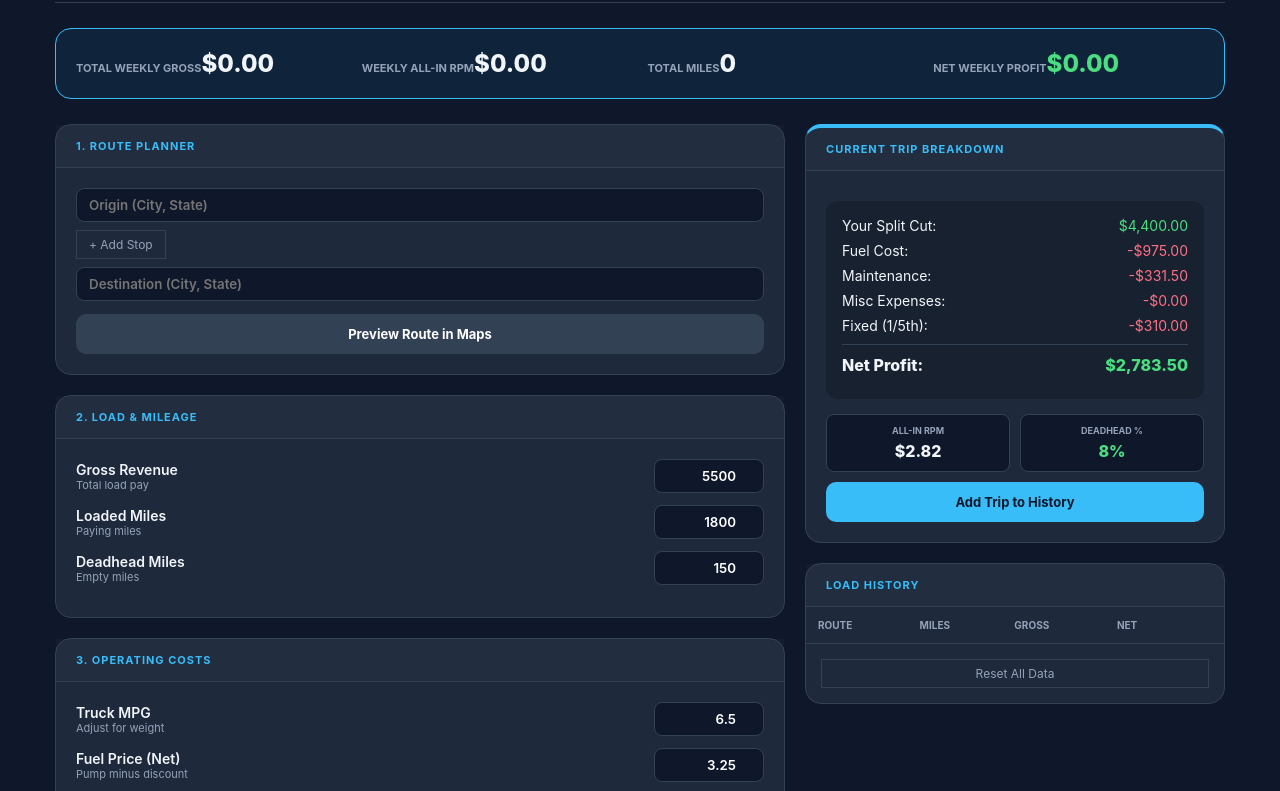
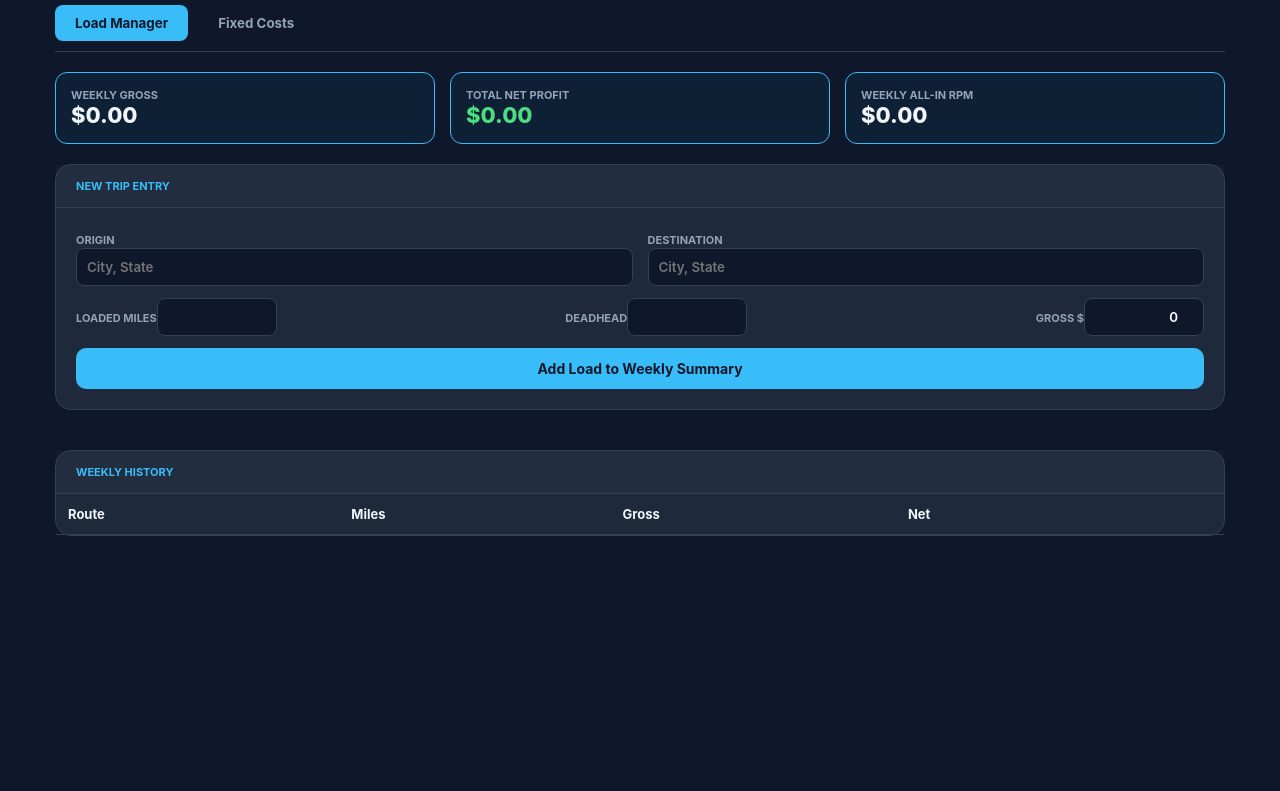
Before and after one commit to aaschkenase/drivercalculator, a plain HTML site: page index.html in a window 1280 px wide. Shown: the part 54-845 px from the top of the page. After the commit the page ends 800 px from the top, so only its background shows below. Drawn offline with Linux system fonts and the light colour scheme.

Commit message:
Update index.html

```diff
--- a/index.html
+++ b/index.html
@@ -3,7 +3,7 @@
 <head>
     <meta charset="utf-8" />
     <meta name="viewport" content="width=device-width,initial-scale=1,maximum-scale=1,user-scalable=0" />
-    <title>Tag Driver | Route & Profit Planner</title>
+    <title>Tag Driver | Automated Logistics</title>
     <style>
         :root {
             --bg: #0f172a; --card: #1e293b; --border: #334155;
@@ -14,47 +14,40 @@
         body { margin: 0; background: var(--bg); color: var(--text); padding-bottom: 60px; }
         .container { max-width: 1200px; margin: 0 auto; padding: 15px; }
 
-        header { display: flex; justify-content: space-between; align-items: center; margin-bottom: 25px; border-bottom: 1px solid var(--border); padding-bottom: 15px; }
-        .logo { font-size: 22px; font-weight: 800; color: var(--accent); }
+        /* Navigation Tabs */
+        nav { display: flex; gap: 10px; margin-bottom: 20px; border-bottom: 1px solid var(--border); padding-bottom: 10px; }
+        .nav-btn { padding: 10px 20px; border-radius: 8px; border: none; background: transparent; color: var(--muted); cursor: pointer; font-weight: 700; }
+        .nav-btn.active { background: var(--accent); color: var(--bg); }
 
-        .main-grid { display: grid; grid-template-columns: 1fr; gap: 20px; }
-        @media (min-width: 1000px) { .main-grid { grid-template-columns: 1fr 420px; } }
+        .tab-content { display: none; }
+        .tab-content.active { display: block; }
+
+        header { display: flex; justify-content: space-between; align-items: center; margin-bottom: 20px; }
+        .logo { font-size: 20px; font-weight: 800; color: var(--accent); }
 
         .card { background: var(--card); border: 1px solid var(--border); border-radius: 16px; margin-bottom: 20px; }
-        .card-header { padding: 14px 20px; border-bottom: 1px solid var(--border); background: #ffffff05; font-weight: 700; font-size: 11px; color: var(--accent); text-transform: uppercase; letter-spacing: 1px; }
+        .card-header { padding: 14px 20px; border-bottom: 1px solid var(--border); background: #ffffff05; font-weight: 700; font-size: 11px; color: var(--accent); text-transform: uppercase; }
         .card-body { padding: 20px; }
 
-        .weekly-summary-bar {
-            display: grid; grid-template-columns: repeat(auto-fit, minmax(150px, 1fr));
-            gap: 15px; background: #0ea5e915; border: 1px solid var(--accent);
-            padding: 20px; border-radius: 16px; margin-bottom: 25px;
-        }
-        .summary-label { font-size: 11px; text-transform: uppercase; color: var(--muted); font-weight: 700; margin-bottom: 5px; }
-        .summary-value { font-size: 24px; font-weight: 800; color: var(--text); }
+        .input-row { display: flex; justify-content: space-between; align-items: center; margin-bottom: 12px; gap: 15px; }
+        input { background: #0f172a; border: 1px solid var(--border); color: white; padding: 10px; border-radius: 8px; font-weight: 600; width: 100%; }
+        .val-input { width: 120px; text-align: right; }
 
-        .input-row { display: flex; justify-content: space-between; align-items: center; margin-bottom: 12px; gap: 15px; }
-        .label-grp { flex: 1; }
-        .label-grp label { display: block; font-size: 14px; font-weight: 600; }
-        .label-grp span { font-size: 11px; color: var(--muted); display: block; }
+        .summary-grid { display: grid; grid-template-columns: repeat(auto-fit, minmax(200px, 1fr)); gap: 15px; margin-bottom: 20px; }
+        .summary-box { background: #0ea5e910; border: 1px solid var(--accent); padding: 15px; border-radius: 12px; }
+        .label { font-size: 11px; color: var(--muted); text-transform: uppercase; font-weight: 700; }
+        .value { font-size: 22px; font-weight: 800; }
 
-        input, select { background: #0f172a; border: 1px solid var(--border); color: white; padding: 8px 12px; border-radius: 8px; font-weight: 600; }
-        .val-input { width: 110px; text-align: right; }
-        .full-input { width: 100%; text-align: left; margin-bottom: 8px; }
+        .btn { padding: 12px; border-radius: 10px; border: none; font-weight: 700; cursor: pointer; width: 100%; font-size: 14px; }
+        .btn-primary { background: var(--accent); color: var(--bg); }
+        .btn-ghost { background: var(--border); color: white; margin-top: 10px; }
 
-        .stop-row { display: flex; gap: 8px; margin-bottom: 8px; }
-        .btn { padding: 12px; border-radius: 10px; border: none; font-weight: 700; cursor: pointer; width: 100%; transition: 0.2s; font-size: 13px; }
-        .btn-primary { background: var(--accent); color: var(--bg); margin-top: 10px; }
-        .btn-sec { background: var(--border); color: white; margin-top: 5px; }
-        .btn-outline { background: transparent; border: 1px solid var(--border); color: var(--muted); font-size: 12px; width: auto; padding: 6px 12px; }
-
-        .breakdown-list { margin-top: 10px; background: rgba(0,0,0,0.2); border-radius: 12px; padding: 16px; }
-        .breakdown-item { display: flex; justify-content: space-between; align-items: center; font-size: 14px; margin-bottom: 8px; }
         .pos { color: var(--success); }
         .neg { color: var(--danger); }
+        .loading-text { font-size: 12px; color: var(--warning); display: none; }
 
         table { width: 100%; border-collapse: collapse; }
-        th { text-align: left; font-size: 10px; color: var(--muted); padding: 12px; border-bottom: 1px solid var(--border); text-transform: uppercase; }
-        td { padding: 12px; border-bottom: 1px solid var(--border); font-size: 13px; }
+        td, th { padding: 12px; text-align: left; border-bottom: 1px solid var(--border); font-size: 13px; }
     </style>
 </head>
 <body>
@@ -62,190 +55,155 @@
 <div class="container">
     <header>
         <div class="logo">TAG<span>DRIVER</span> PRO</div>
-        <div id="date-display" style="font-size:12px; color:var(--muted); font-weight: 600;"></div>
+        <div id="status" class="loading-text">Calculating Route...</div>
     </header>
 
-    <div class="weekly-summary-bar">
-        <div class="summary-item"><span class="summary-label">Total Weekly Gross</span><span class="summary-value" id="week_gross">$0.00</span></div>
-        <div class="summary-item"><span class="summary-label">Weekly All-In RPM</span><span class="summary-value" id="week_rpm">$0.00</span></div>
-        <div class="summary-item"><span class="summary-label">Total Miles</span><span class="summary-value" id="week_miles">0</span></div>
-        <div class="summary-item"><span class="summary-label">Net Weekly Profit</span><span class="summary-value pos" id="week_profit">$0.00</span></div>
-    </div>
+    <nav>
+        <button class="nav-btn active" onclick="showTab('dashboard')">Load Manager</button>
+        <button class="nav-btn" onclick="showTab('fixed')">Fixed Costs</button>
+    </nav>
 
-    <div class="main-grid">
-        <div class="left-col">
+    <div id="dashboard" class="tab-content active">
+        <div class="summary-grid">
+            <div class="summary-box"><div class="label">Weekly Gross</div><div class="value" id="week_gross">$0.00</div></div>
+            <div class="summary-box"><div class="label">Total Net Profit</div><div class="value pos" id="week_profit">$0.00</div></div>
+            <div class="summary-box"><div class="label">Weekly All-In RPM</div><div class="value" id="week_rpm">$0.00</div></div>
+        </div>
+
+        <div style="display: grid; grid-template-columns: 1fr; gap: 20px;" id="main-layout">
             <div class="card">
-                <div class="card-header">1. Route Planner</div>
+                <div class="card-header">New Trip Entry</div>
                 <div class="card-body">
-                    <input id="origin" class="full-input" type="text" placeholder="Origin (City, State)">
-                    <div id="stops-container"></div>
-                    <button class="btn-outline" onclick="addStop()" style="margin-bottom: 8px;">+ Add Stop</button>
-                    <input id="destination" class="full-input" type="text" placeholder="Destination (City, State)">
-                    <button class="btn btn-sec" onclick="previewRoute()">Preview Route in Maps</button>
+                    <div class="input-row">
+                        <div style="flex:1"><label class="label">Origin</label><input id="origin" placeholder="City, State" onblur="autoCalcMiles()"></div>
+                        <div style="flex:1"><label class="label">Destination</label><input id="dest" placeholder="City, State" onblur="autoCalcMiles()"></div>
+                    </div>
+                    <div class="input-row">
+                        <div><label class="label">Loaded Miles</label><input id="miles_loaded" class="val-input" type="number" oninput="calc()"></div>
+                        <div><label class="label">Deadhead</label><input id="miles_deadhead" class="val-input" type="number" oninput="calc()"></div>
+                        <div><label class="label">Gross $</label><input id="gross" class="val-input" type="number" value="0" oninput="calc()"></div>
+                    </div>
+                    <button class="btn btn-primary" onclick="addLoad()">Add Load to Weekly Summary</button>
                 </div>
             </div>
 
             <div class="card">
-                <div class="card-header">2. Load & Mileage</div>
-                <div class="card-body">
-                    <div class="input-row">
-                        <div class="label-grp"><label>Gross Revenue</label><span>Total load pay</span></div>
-                        <input id="gross" class="val-input" type="number" value="5500" oninput="calc()">
-                    </div>
-                    <div class="input-row">
-                        <div class="label-grp"><label>Loaded Miles</label><span>Paying miles</span></div>
-                        <input id="miles_loaded" class="val-input" type="number" value="1800" oninput="calc()">
-                    </div>
-                    <div class="input-row">
-                        <div class="label-grp"><label>Deadhead Miles</label><span>Empty miles</span></div>
-                        <input id="miles_deadhead" class="val-input" type="number" value="150" oninput="calc()">
-                    </div>
-                </div>
-            </div>
-
-            <div class="card">
-                <div class="card-header">3. Operating Costs</div>
-                <div class="card-body">
-                    <div class="input-row">
-                        <div class="label-grp"><label>Truck MPG</label><span>Adjust for weight</span></div>
-                        <input id="mpg" class="val-input" type="number" step="0.1" value="6.5" oninput="calc()">
-                    </div>
-                    <div class="input-row">
-                        <div class="label-grp"><label>Fuel Price (Net)</label><span>Pump minus discount</span></div>
-                        <input id="fuel_net" class="val-input" type="number" step="0.01" value="3.25" oninput="calc()">
-                    </div>
-                    <div class="input-row">
-                        <div class="label-grp"><label>Maint Savings</label><span>Cents per mile</span></div>
-                        <input id="maint_rate" class="val-input" type="number" step="0.01" value="0.17" oninput="calc()">
-                    </div>
-                </div>
-            </div>
-
-            <div class="card">
-                <div class="card-header">4. Fixed Fees & Other</div>
-                <div class="card-body">
-                    <div class="input-row"><div class="label-grp"><label>Total Weekly Fixed</label><span>Truck/Trailer/Ins</span></div><input id="fixed_total" class="val-input" type="number" value="1550" oninput="calc()"></div>
-                    <div class="input-row"><div class="label-grp"><label>Revenue Split %</label></div><input id="revPct" class="val-input" type="number" step="0.01" value="0.80" oninput="calc()"></div>
-                    <div class="input-row"><div class="label-grp"><label>Other/Personal</label><span>Repairs, Food, Tolls</span></div><input id="exp_other" class="val-input" type="number" value="0" oninput="calc()"></div>
-                </div>
-            </div>
-        </div>
-
-        <div class="right-col">
-            <div class="card" style="border-top: 4px solid var(--accent); position: sticky; top: 15px;">
-                <div class="card-header">Current Trip Breakdown</div>
-                <div class="card-body">
-                    <div class="breakdown-list">
-                        <div class="breakdown-item"><span>Your Split Cut:</span><span id="out_cut" class="pos">$0</span></div>
-                        <div class="breakdown-item"><span>Fuel Cost:</span><span id="out_fuel" class="neg">$0</span></div>
-                        <div class="breakdown-item"><span>Maintenance:</span><span id="out_maint" class="neg">$0</span></div>
-                        <div class="breakdown-item"><span>Misc Expenses:</span><span id="out_other" class="neg">$0</span></div>
-                        <div class="breakdown-item"><span>Fixed (1/5th):</span><span id="out_fixed" class="neg">$0</span></div>
-                        <div class="breakdown-item" style="border-top: 1px solid var(--border); padding-top:10px; margin-top:10px; font-weight:800; font-size:16px;">
-                            <span>Net Profit:</span><span id="out_profit">$0</span>
-                        </div>
-                    </div>
-
-                    <div style="display: grid; grid-template-columns: 1fr 1fr; gap:10px; margin-top:15px; text-align:center;">
-                        <div style="background:#0f172a; padding:10px; border-radius:8px; border: 1px solid var(--border);">
-                            <div class="summary-label" style="font-size:9px">All-In RPM</div><div id="out_rpm" style="font-weight:800">$0.00</div>
-                        </div>
-                        <div style="background:#0f172a; padding:10px; border-radius:8px; border: 1px solid var(--border);">
-                            <div class="summary-label" style="font-size:9px">Deadhead %</div><div id="out_dh_pct" style="font-weight:800">0%</div>
-                        </div>
-                    </div>
-
-                    <button class="btn btn-primary" onclick="addLoad()">Add Trip to History</button>
-                </div>
-            </div>
-
-            <div class="card">
-                <div class="card-header">Load History</div>
+                <div class="card-header">Weekly History</div>
                 <div style="overflow-x:auto">
-                    <table id="loadTable">
+                    <table>
                         <thead><tr><th>Route</th><th>Miles</th><th>Gross</th><th>Net</th><th></th></tr></thead>
                         <tbody id="loadList"></tbody>
                     </table>
                 </div>
-                <div style="padding:15px;"><button class="btn-outline" style="width:100%" onclick="clearHistory()">Reset All Data</button></div>
+            </div>
+        </div>
+    </div>
+
+    <div id="fixed" class="tab-content">
+        <div class="card">
+            <div class="card-header">Adjust Weekly Business Costs</div>
+            <div class="card-body">
+                <div class="input-row"><label class="label">Truck Payment</label><input id="f_truck" class="val-input" type="number" value="800" oninput="calc()"></div>
+                <div class="input-row"><label class="label">Trailer Payment</label><input id="f_trailer" class="val-input" type="number" value="400" oninput="calc()"></div>
+                <div class="input-row"><label class="label">Insurance</label><input id="f_ins" class="val-input" type="number" value="350" oninput="calc()"></div>
+                <div class="input-row"><label class="label">Maintenance Rate ($/mi)</label><input id="m_rate" class="val-input" type="number" value="0.17" step="0.01" oninput="calc()"></div>
+                <div class="input-row"><label class="label">Revenue Split (Ex: 0.80)</label><input id="r_split" class="val-input" type="number" value="0.80" step="0.01" oninput="calc()"></div>
+                <div class="input-row"><label class="label">Fuel Net Price ($)</label><input id="f_net" class="val-input" type="number" value="3.25" step="0.01" oninput="calc()"></div>
+                <div class="input-row"><label class="label">Truck MPG</label><input id="mpg" class="val-input" type="number" value="6.5" step="0.1" oninput="calc()"></div>
+                <button class="btn btn-ghost" onclick="showTab('dashboard')">Back to Dashboard</button>
             </div>
         </div>
     </div>
 </div>
 
 <script>
-    let loads = JSON.parse(localStorage.getItem('tag_v5_data') || '[]');
+    let loads = JSON.parse(localStorage.getItem('tag_v6_data') || '[]');
+    let lastDestination = localStorage.getItem('last_dest') || "";
 
-    function addStop() {
-        const container = document.getElementById('stops-container');
-        const div = document.createElement('div');
-        div.className = 'stop-row';
-        div.innerHTML = `<input class="full-input stop-input" type="text" placeholder="Extra Stop City"><button onclick="this.parentElement.remove()" style="background:none; border:none; color:var(--danger); cursor:pointer; padding-bottom:10px;">✕</button>`;
-        container.appendChild(div);
+    function showTab(tabId) {
+        document.querySelectorAll('.tab-content').forEach(t => t.classList.remove('active'));
+        document.querySelectorAll('.nav-btn').forEach(b => b.classList.remove('active'));
+        document.getElementById(tabId).classList.add('active');
+        event.currentTarget.classList.add('active');
     }
 
-    function previewRoute() {
+    async function getMiles(start, end) {
+        if(!start || !end) return 0;
+        try {
+            document.getElementById('status').style.display = 'block';
+            const res = await fetch(`https://nominatim.openstreetmap.org/search?format=json&q=${encodeURIComponent(start)}`);
+            const res2 = await fetch(`https://nominatim.openstreetmap.org/search?format=json&q=${encodeURIComponent(end)}`);
+            const d1 = await res.json();
+            const d2 = await res2.json();
+
+            const route = await fetch(`https://router.project-osrm.org/route/v1/driving/${d1[0].lon},${d1[0].lat};${d2[0].lon},${d2[0].lat}?overview=false`);
+            const data = await route.json();
+            document.getElementById('status').style.display = 'none';
+            return Math.round(data.routes[0].distance * 0.000621371); // convert meters to miles
+        } catch (e) {
+            document.getElementById('status').style.display = 'none';
+            return 0;
+        }
+    }
+
+    async function autoCalcMiles() {
         const origin = document.getElementById('origin').value;
-        const dest = document.getElementById('destination').value;
-        const stops = Array.from(document.querySelectorAll('.stop-input')).map(i => i.value).filter(v => v);
+        const dest = document.getElementById('dest').value;
 
-        if(!origin || !dest) return alert("Enter at least Origin and Destination");
+        // Auto Loaded Miles
+        if(origin && dest) {
+            const miles = await getMiles(origin, dest);
+            document.getElementById('miles_loaded').value = miles;
+        }
 
-        let url = `https://www.google.com/maps/dir/${encodeURIComponent(origin)}/`;
-        stops.forEach(s => url += `${encodeURIComponent(s)}/`);
-        url += `${encodeURIComponent(dest)}/`;
-        window.open(url, '_blank');
+        // Auto Deadhead from last load
+        if(origin && lastDestination) {
+            const dh = await getMiles(lastDestination, origin);
+            document.getElementById('miles_deadhead').value = dh;
+        }
+        calc();
     }
 
     function calc() {
+        const loaded = parseFloat(document.getElementById('miles_loaded').value) || 0;
+        const dh = parseFloat(document.getElementById('miles_deadhead').value) || 0;
         const gross = parseFloat(document.getElementById('gross').value) || 0;
-        const loaded = parseFloat(document.getElementById('miles_loaded').value) || 0;
-        const deadhead = parseFloat(document.getElementById('miles_deadhead').value) || 0;
-        const totalMiles = loaded + deadhead;
+        const split = parseFloat(document.getElementById('r_split').value) || 0.8;
+        const fuelN = parseFloat(document.getElementById('f_net').value) || 3.25;
+        const mpg = parseFloat(document.getElementById('mpg').value) || 6.5;
+        const mRate = parseFloat(document.getElementById('m_rate').value) || 0.17;
+        const fixed = (parseFloat(document.getElementById('f_truck').value) || 0) +
+                      (parseFloat(document.getElementById('f_trailer').value) || 0) +
+                      (parseFloat(document.getElementById('f_ins').value) || 0);
 
-        const revPct = parseFloat(document.getElementById('revPct').value) || 0;
-        const mpg = parseFloat(document.getElementById('mpg').value) || 6.5;
-        const fuelN = parseFloat(document.getElementById('fuel_net').value) || 0;
-        const maintR = parseFloat(document.getElementById('maint_rate').value) || 0;
-        const fixed = parseFloat(document.getElementById('fixed_total').value) || 0;
-        const other = parseFloat(document.getElementById('exp_other').value) || 0;
-
-        const yourCut = gross * revPct;
-        const fuelCost = (totalMiles / mpg) * fuelN;
-        const maintCost = totalMiles * maintR;
-        const fixedShare = fixed / 5;
-
-        const profit = yourCut - fuelCost - maintCost - fixedShare - other;
-        const rpm = totalMiles > 0 ? gross / totalMiles : 0;
-        const dhPct = totalMiles > 0 ? (deadhead / totalMiles) * 100 : 0;
-
-        document.getElementById('out_cut').innerText = money(yourCut);
-        document.getElementById('out_fuel').innerText = '-' + money(fuelCost);
-        document.getElementById('out_maint').innerText = '-' + money(maintCost);
-        document.getElementById('out_other').innerText = '-' + money(other);
-        document.getElementById('out_fixed').innerText = '-' + money(fixedShare);
-
-        const pEl = document.getElementById('out_profit');
-        pEl.innerText = money(profit);
-        pEl.className = profit >= 0 ? 'pos' : 'neg';
-
-        document.getElementById('out_rpm').innerText = money(rpm);
-        document.getElementById('out_dh_pct').innerText = Math.round(dhPct) + '%';
-        document.getElementById('out_dh_pct').className = dhPct > 15 ? 'neg' : 'pos';
+        const totalMiles = loaded + dh;
+        const yourCut = gross * split;
+        const expenses = ((totalMiles/mpg)*fuelN) + (totalMiles*mRate) + (fixed/5);
+        const profit = yourCut - expenses;
 
         updateWeeklySummary();
+        return { profit, totalMiles };
     }
 
     function addLoad() {
-        const origin = document.getElementById('origin').value || "Unknown";
-        const dest = document.getElementById('destination').value || "Unknown";
-        const load = {
-            route: `${origin.split(',')[0]} → ${dest.split(',')[0]}`,
-            miles: (parseFloat(document.getElementById('miles_loaded').value) || 0) + (parseFloat(document.getElementById('miles_deadhead').value) || 0),
+        const res = calc();
+        const origin = document.getElementById('origin').value;
+        const dest = document.getElementById('dest').value;
+
+        loads.push({
+            route: `${origin} to ${dest}`,
+            miles: res.totalMiles,
             gross: parseFloat(document.getElementById('gross').value) || 0,
-            profit: parseFloat(document.getElementById('out_profit').innerText.replace(/[^0-9.-]+/g,""))
-        };
-        loads.push(load);
+            profit: res.profit
+        });
+
+        lastDestination = dest;
+        localStorage.setItem('last_dest', lastDestination);
+
+        document.getElementById('origin').value = "";
+        document.getElementById('dest').value = "";
+        document.getElementById('gross').value = 0;
+
         saveAndRender();
     }
 
@@ -253,35 +211,29 @@
         const tGross = loads.reduce((sum, l) => sum + l.gross, 0);
         const tMiles = loads.reduce((sum, l) => sum + l.miles, 0);
         const tProfit = loads.reduce((sum, l) => sum + l.profit, 0);
+
         document.getElementById('week_gross').innerText = money(tGross);
-        document.getElementById('week_miles').innerText = tMiles.toLocaleString();
+        document.getElementById('week_profit').innerText = money(tProfit);
         document.getElementById('week_rpm').innerText = money(tMiles > 0 ? tGross / tMiles : 0);
-        document.getElementById('week_profit').innerText = money(tProfit);
-        document.getElementById('week_profit').className = 'summary-value ' + (tProfit >= 0 ? 'pos' : 'neg');
     }
 
     function saveAndRender() {
-        localStorage.setItem('tag_v5_data', JSON.stringify(loads));
+        localStorage.setItem('tag_v6_data', JSON.stringify(loads));
         const list = document.getElementById('loadList');
         list.innerHTML = loads.map((l, i) => `
             <tr>
-                <td style="font-size:11px">${l.route}</td>
-                <td>${l.miles}</td>
-                <td>$${l.gross}</td>
+                <td>${l.route}</td><td>${l.miles}</td><td>$${l.gross}</td>
                 <td class="${l.profit >= 0 ? 'pos' : 'neg'}">${money(l.profit)}</td>
-                <td><button onclick="removeLoad(${i})" style="background:none; border:none; color:var(--danger); cursor:pointer">✕</button></td>
+                <td><button onclick="removeLoad(${i})" style="color:var(--danger); background:none; border:none; cursor:pointer">✕</button></td>
             </tr>
         `).join('');
         updateWeeklySummary();
     }
 
-    function removeLoad(i) { loads.splice(i, 1); saveAndRender(); }
-    function clearHistory() { if(confirm("Wipe all data?")) { loads = []; saveAndRender(); } }
+    function removeLoad(i) { loads.splice(i,1); saveAndRender(); }
     function money(v) { return '$' + Number(v).toLocaleString(undefined, {minimumFractionDigits: 2, maximumFractionDigits: 2}); }
 
-    document.getElementById('date-display').innerText = new Date().toLocaleDateString();
     saveAndRender();
-    calc();
 </script>
 </body>
 </html>
```
